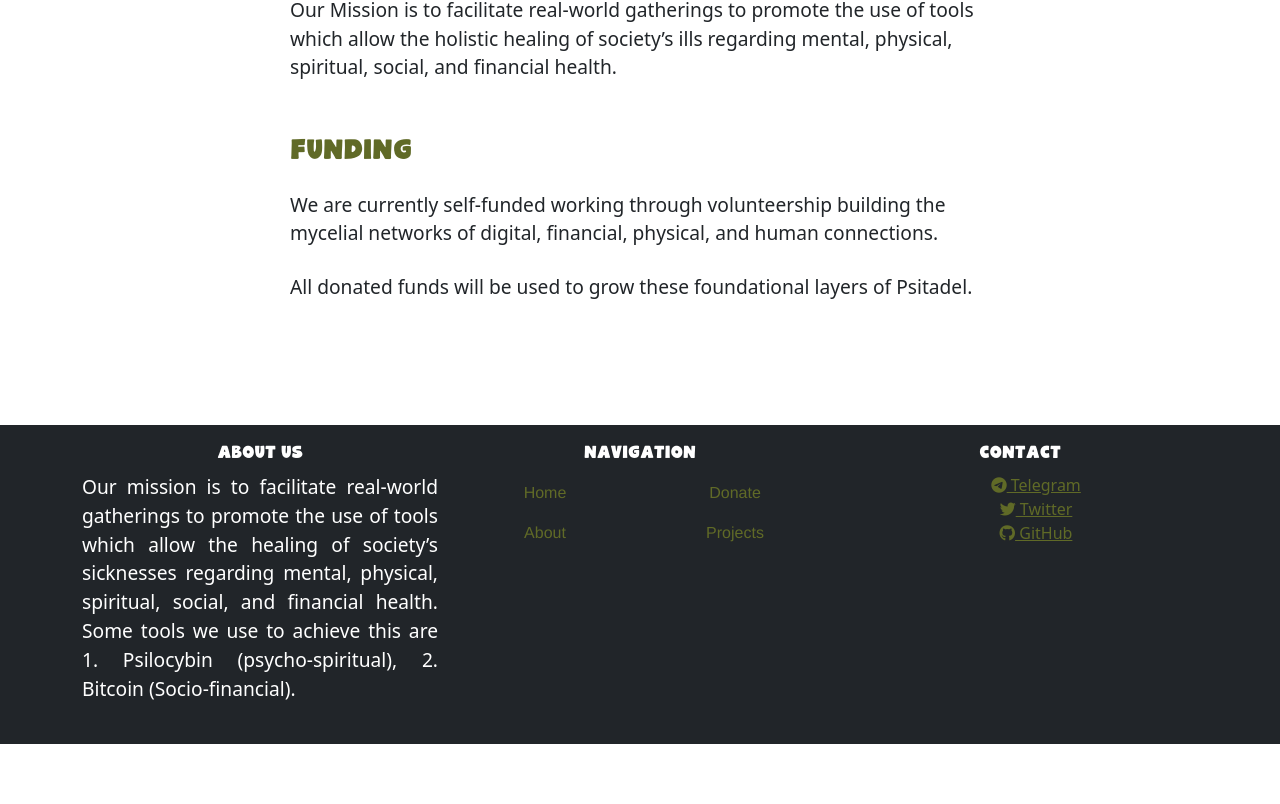
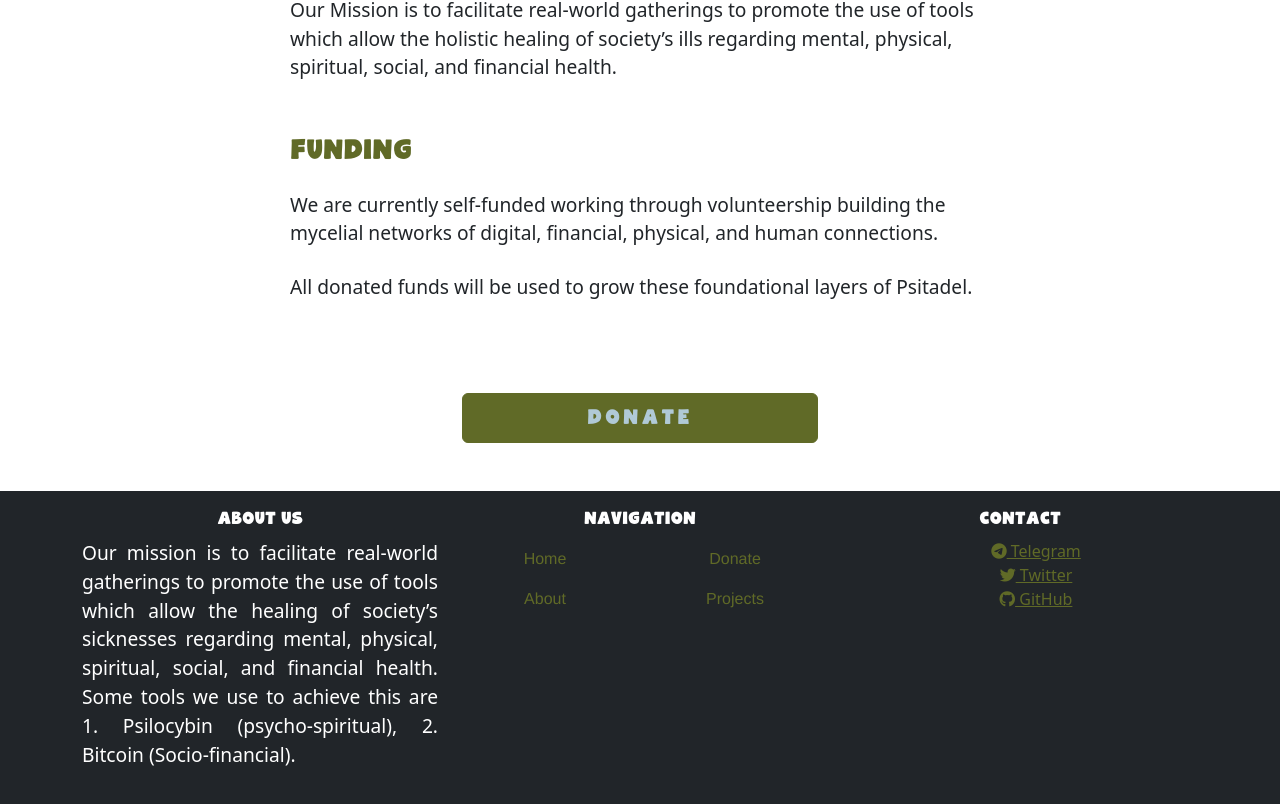
Before and after one commit to gudnuf/psitadel, a React (Create React App) app in the folder frontend/: page /about in a window 1280 px wide. Shown: the part 716-1520 px from the top of the page. Before the commit the page ends 1460 px from the top, so only its background shows below. Built offline with nearby package versions, Linux system fonts and the light colour scheme.

Commit message:
Add donate button to About

```diff
--- a/frontend/src/components/pages/about/About.js
+++ b/frontend/src/components/pages/about/About.js
@@ -1,5 +1,6 @@
 import React from 'react';
-import { Container } from 'react-bootstrap';
+import { Container, Row, Col, Button } from 'react-bootstrap';
+import { Link } from 'react-router-dom';
 import './About.css';
 
 const About = () => (
@@ -42,6 +43,13 @@ const About = () => (
         Psitadel.
       </p>
     </div>
+    <Row className="join-and-about justify-content-around mt-3" xs={3}>
+      <Col>
+        <Button as={Link} to="https://donate.psitadel.com">
+          Donate
+        </Button>
+      </Col>
+    </Row>
   </Container>
 );
 
```
